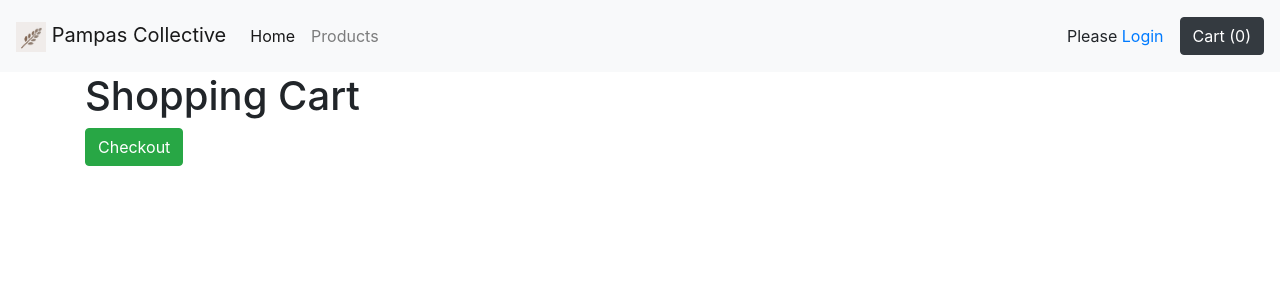
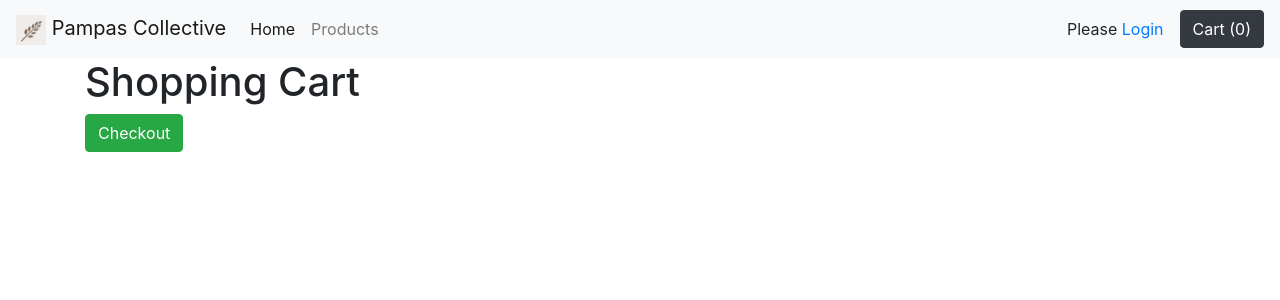
Before and after one commit to Malrhis/project-4-codeinstitute, a Django app: page /cart/ in a window 1280 px wide. Shown: the top 300 px of the page. Run offline with Django 3.2, Linux system fonts and the light colour scheme; some libraries are stand-ins or nearby versions.

```diff
--- a/templates/base.template.html
+++ b/templates/base.template.html
@@ -10,6 +10,7 @@
     <!-- Bootstrap CSS -->
     <link rel="stylesheet" href="https://stackpath.bootstrapcdn.com/bootstrap/4.4.1/css/bootstrap.min.css"
         integrity="sha384-Vkoo8x4CGsO3+Hhxv8T/Q5PaXtkKtu6ug5TOeNV6gBiFeWPGFN9MuhOf23Q9Ifjh" crossorigin="anonymous">
+
 
     {% block css %}{% endblock %}
 
@@ -34,12 +35,13 @@
                 </li>
             </ul>
             {% if request.user.is_authenticated  %}
-            <div class="nav-item my-3 mr-3">Welcome, <span><strong>{{request.user}}</strong></span></div>
+            <div class="nav-item my-2 mr-3">Welcome, <span><strong>{{request.user}}</strong></span></div>
             {% else %}
-            <div class="nav-item my-3 mr-3">Please <a href="/accounts/login">Login</div>
+            <div class="nav-item my-2 mr-3">Please <a href="/accounts/login">Login</div>
             {%endif%}
             <div class="nav-item">
-                <a href="{% url 'view_cart' %}" class="btn btn-dark">Cart ({{items_in_cart}})</a>
+                <a href="{% url 'view_cart' %}" class="btn btn-dark">Cart
+                    ({{items_in_cart}})</a>
             </div>
         </div>
     </nav>
```
